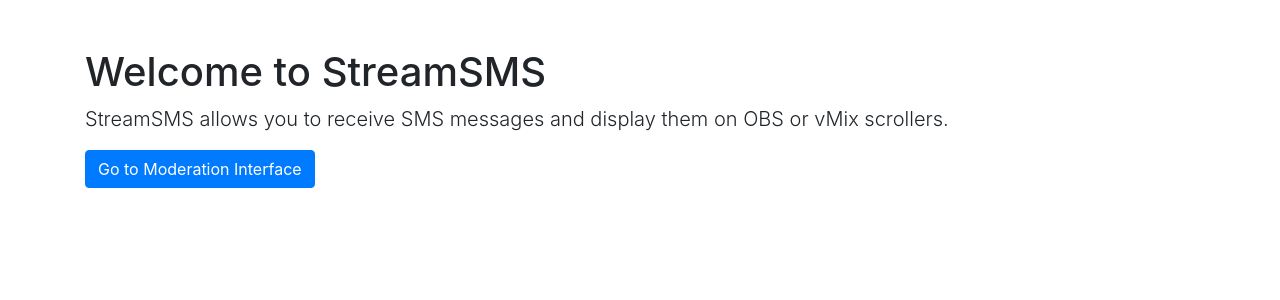
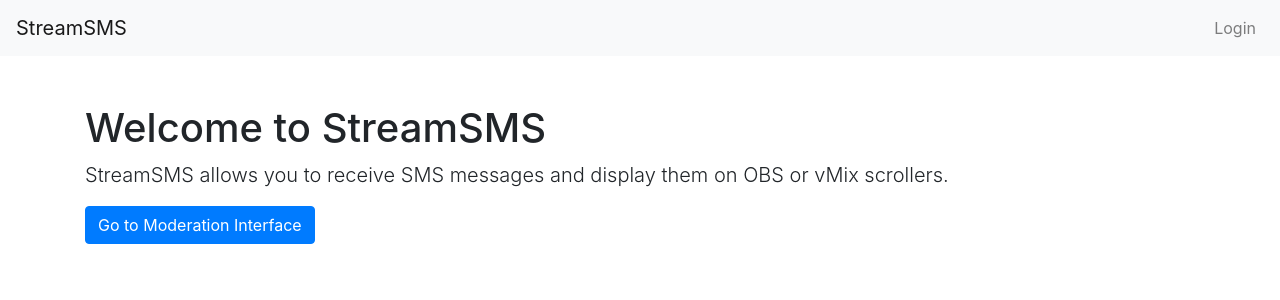
Before and after one commit to TgkCapture/StreamSMS, a Django app: page / in a window 1280 px wide. Shown: the top 300 px of the page. Run offline with Django 4.2, Linux system fonts and the light colour scheme; some libraries are stand-ins or nearby versions.

Commit message:
feat: login and logout implementation

```diff
--- a/StreamSMS/settings.py
+++ b/StreamSMS/settings.py
@@ -119,3 +119,6 @@
 # https://docs.djangoproject.com/en/4.2/ref/settings/#default-auto-field
 
 DEFAULT_AUTO_FIELD = 'django.db.models.BigAutoField'
+
+LOGIN_REDIRECT_URL = '/'
+LOGOUT_REDIRECT_URL = '/accounts/login/'
--- a/StreamSMS/templates/homepage.html
+++ b/StreamSMS/templates/homepage.html
@@ -7,6 +7,27 @@
     <link rel="stylesheet" href="https://stackpath.bootstrapcdn.com/bootstrap/4.5.2/css/bootstrap.min.css">
 </head>
 <body>
+    <nav class="navbar navbar-expand-lg navbar-light bg-light">
+        <a class="navbar-brand" href="/">StreamSMS</a>
+        <div class="collapse navbar-collapse">
+            <ul class="navbar-nav ml-auto">
+                {% if user.is_authenticated %}
+                    <li class="nav-item">
+                        <a class="nav-link" href="{% url 'logout' %}">Logout</a>
+                    </li>
+                {% else %}
+                    <li class="nav-item">
+                        <a class="nav-link" href="{% url 'login' %}">Login</a>
+                    </li>
+                {% endif %}
+            </ul>
+        </div>
+    </nav>
+    <div class="container mt-4">
+        {% block content %}
+        {% endblock %}
+    </div>
+
     <div class="container">
         <h1 class="mt-5">Welcome to StreamSMS</h1>
         <p class="lead">StreamSMS allows you to receive SMS messages and display them on OBS or vMix scrollers.</p>
--- a/StreamSMS/urls.py
+++ b/StreamSMS/urls.py
@@ -1,9 +1,13 @@
 from django.contrib import admin
 from django.urls import path, include
 from .views import homepage
+from django.contrib.auth import views as auth_views
 
 urlpatterns = [
     path('', homepage, name='homepage'),
     path('admin/', admin.site.urls),
     path('messages/', include('messages_app.urls')),
+    path('accounts/login/', auth_views.LoginView.as_view(template_name='login.html'), name='login'),
+    path('accounts/logout/', auth_views.LogoutView.as_view(), name='logout'),
+
 ]
--- a/messages_app/views.py
+++ b/messages_app/views.py
@@ -1,6 +1,7 @@
 from django.shortcuts import render, redirect, get_object_or_404
 from django.http import HttpResponse, JsonResponse
 from django.views.decorators.csrf import csrf_exempt
+from django.contrib.auth.decorators import login_required
 from .models import Message
 import datetime
 
@@ -13,16 +14,19 @@
         return HttpResponse("Message received", status=200)
     return HttpResponse(status=405)
 
+@login_required
 def moderation_interface(request):
     messages = Message.objects.filter(approved=False)
     return render(request, 'messages/moderation.html', {'messages': messages})
 
+@login_required
 def approve_message(request, message_id):
     message = Message.objects.get(id=message_id)
     message.approved = True
     message.save()
     return redirect('moderation_interface')
 
+@login_required
 def decline_message(request, id):
     message = get_object_or_404(Message, id=id)
     message.delete()
@@ -52,10 +56,12 @@
 
     return JsonResponse(rss_feed_json)
 
+@login_required
 def messages_list(request):
     messages = Message.objects.all()
     return render(request, 'messages/messages_list.html', {'messages': messages})
 
+@login_required
 def message_detail(request, id):
     message = get_object_or_404(Message, id=id)
     return render(request, 'messages/message_detail.html', {'message': message})
```
